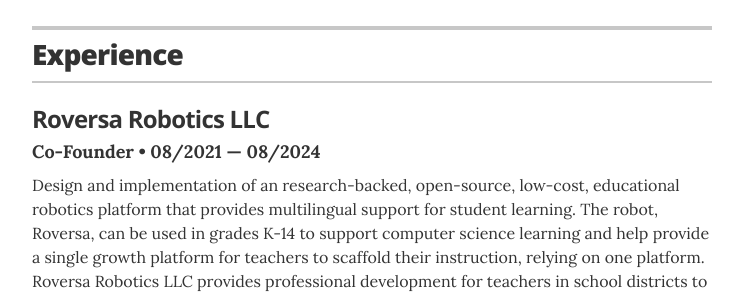
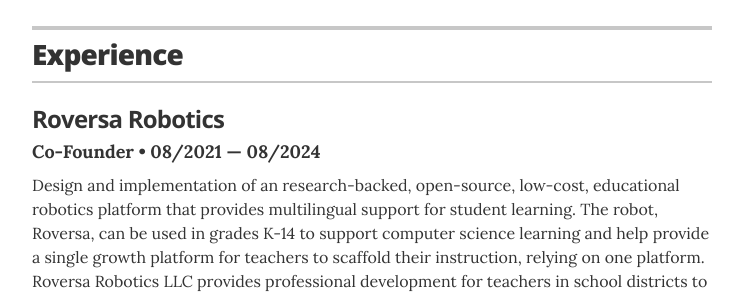
Before and after one commit to eabredder/eabredder.github.io, a Jekyll site: the page built from index.html, in a window 1280 px wide and 900 px high, scrolled down 769 px. Shown: the part 158-455 px from the top of the window, without its empty margins (268-1011 px from the left). Built offline with Jekyll 4.4.1, drawn with Linux system fonts in a browser that asks for light colours.

Commit message:
Update resume.html

```diff
--- a/_layouts/resume.html
+++ b/_layouts/resume.html
@@ -99,7 +99,7 @@
 
         <!-- another resume item -->
         <div class="resume-item" itemscope itemprop="worksFor" itemtype="http://schema.org/Organization">
-          <h3 class="resume-item-title" itemprop="name">Roversa Robotics LLC</h3>
+          <h3 class="resume-item-title" itemprop="name">Roversa Robotics</h3>
           <h4 class="resume-item-details" itemprop="description">Co-Founder &bull; 08/2021 &mdash; 08/2024</h4>
           <p class="resume-item-copy">Design and implementation of an research-backed, open-source, low-cost, educational robotics platform that provides multilingual support for student learning. The robot, Roversa, can be used in grades K-14 to support computer science learning and help provide a single growth platform for teachers to scaffold their instruction, relying on one platform. Roversa Robotics LLC provides professional development for teachers in school districts to learn how to integrate and use the robot tailored to the district's goals and teachers' needs. Created and maintain PCB, hardware, chassis design, programming language support, technical and educational resources, and manufacturing processes. <a href="http://www.roversa.com/" target="_blank">roversa.com</a></p>
 
```
